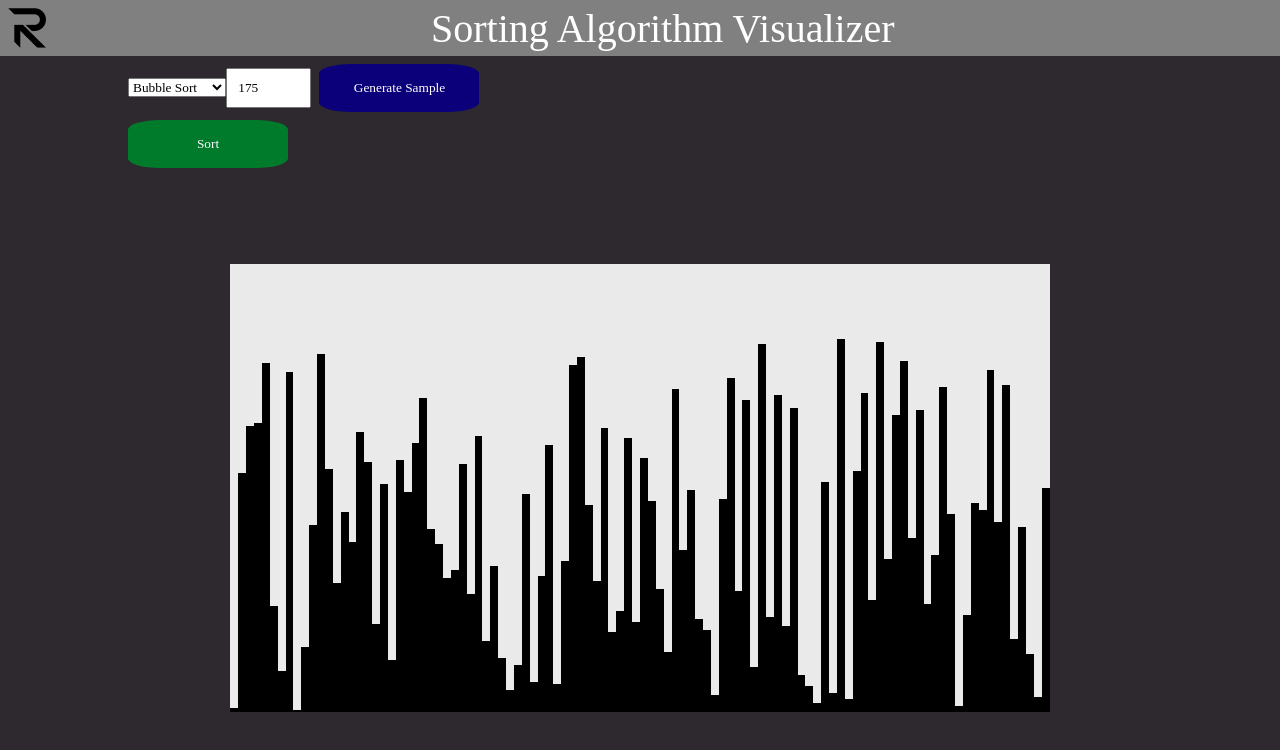
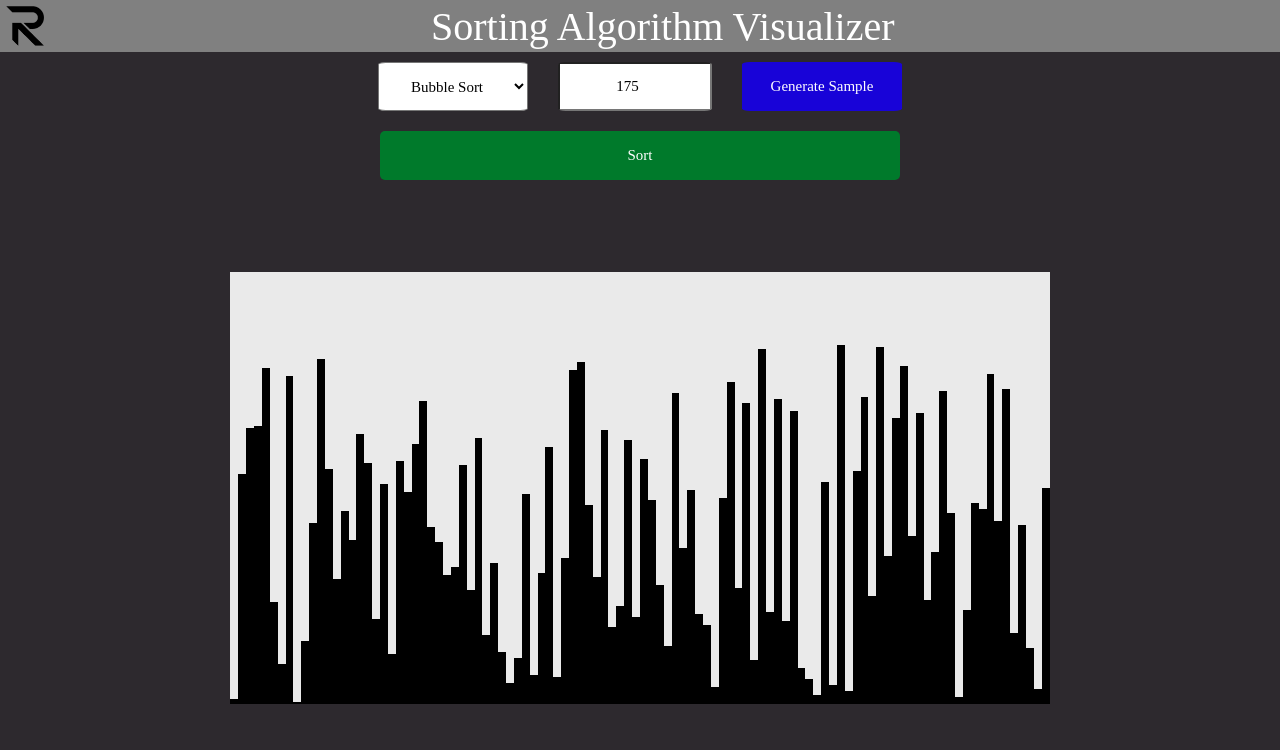
Before and after one commit to rohanbindelowar/Sorting-Algorithms-visualizer, a React (Create React App) app: page / in a window 1280 px wide. Shown: the top 750 px of the page. Built offline with nearby package versions, Linux system fonts and the light colour scheme.

Commit message:
styling and bug solved

```diff
--- a/src/Algorithms/BubbleSort.js
+++ b/src/Algorithms/BubbleSort.js
@@ -3,7 +3,7 @@ import inputOn from "./InputOn";
 import Sleep from "./Sleep";
 import GreenLayer from "./GreenLayer";
 
-const BubbleSort = async (data, setData, speed, jump) => {
+const BubbleSort = async (data, setData) => {
   const arr = [...data];
   const n = arr.length;
   let i, j;
@@ -34,7 +34,7 @@ const BubbleSort = async (data, setData, speed, jump) => {
       }
     }
   }
-  GreenLayer(data, speed, jump);
+  GreenLayer(data);
   inputOn();
 };
 export default BubbleSort;
--- a/src/Algorithms/GreenLayer.js
+++ b/src/Algorithms/GreenLayer.js
@@ -1,7 +1,7 @@
 import React from 'react'
 import Sleep from './Sleep';
 
-export const GreenLayer = async(data, speed, jump) => {
+export const GreenLayer = async(data) => {
   let i,j;
   let counter = 0;
   const n = data.length;
--- a/src/Algorithms/InsertionSort.js
+++ b/src/Algorithms/InsertionSort.js
@@ -3,7 +3,7 @@ import Sleep from "./Sleep";
 import GreenLayer from "./GreenLayer";
 import InputOn from "./InputOn";
 
-const InsertionSort = async (data, setData,) => {
+const InsertionSort = async (data, setData) => {
   const arr = [...data];
   const n = arr.length;
   let i, j, temp;
@@ -37,7 +37,7 @@ const InsertionSort = async (data, setData,) => {
     document.getElementById(j + 1).style.height = keyHeight;
     setData(arr);
   }
-  GreenLayer(data, setData);
+  GreenLayer(data);
   InputOn();
 };
 
--- a/src/components/Form.js
+++ b/src/components/Form.js
@@ -35,12 +35,12 @@ const Form = () => {
   }, [number]);
 
   return (
-
-      <div>
+    <div>
+      <div className='content'>
         <select
           name="sortingAlgorithm"
           id="sortingAlgorithm"
-          className="sortingAlgorithm"
+          className="formElement"
           onChange={handleAlgorithmChange}
           value={algorithm}
         >
@@ -61,7 +61,7 @@ const Form = () => {
         <button className="formElement" id='generateButton' onClick={() => generateSample(number)}>
           Generate Sample
         </button>
-
+        </div>
 
       <DataContext.Provider value={data}>
         <Tray algorithm={algorithm} data={data} setData={setData} />
--- a/src/components/Tray.js
+++ b/src/components/Tray.js
@@ -1,4 +1,4 @@
-import React, { useContext, useState } from "react";
+import React, { useContext } from "react";
 import { DataContext } from "./Form";
 import Bar from "./Bar";
 import BubbleSort from "../Algorithms/BubbleSort";
@@ -9,9 +9,7 @@ import '../styles/Tray.css'
 
 export const Tray = (props) => {
   const data = useContext(DataContext);
-  const [speed, setSpeed] = useState(0);
-  const [jump, setJump] = useState(0);
-  const [sliderValue, setSliderValue] = useState(51);
+
 
   const sort = () => {
     if (document.getElementById("isSorted").value == "1") return;
@@ -23,18 +21,18 @@ export const Tray = (props) => {
     switch (props.algorithm) {
       case "bubbleSort": {
         console.log("Bubble sort is in progress");
-        BubbleSort(props.data, props.setData, speed, jump);
+        BubbleSort(props.data, props.setData);
         break;
       }
       case "selectionSort": {
         console.log("Selection sort is in progress");
-       SelectionSort(props.data, props.setData, speed, jump);
+       SelectionSort(props.data, props.setData);
         break;
       }
 
       case "insertionSort": {
         console.log("Insertion sort is in progress");
-       InsertionSort(props.data, props.setData, speed, jump);
+       InsertionSort(props.data, props.setData);
         break;
       }
       default: {
@@ -44,7 +42,7 @@ export const Tray = (props) => {
     }
   };
   return (
-    <div>
+    <div className="trayContent">
       <button onClick={sort} id="sortingButton" className="edit">
         Sort
       </button>
--- a/src/main.css
+++ b/src/main.css
@@ -15,12 +15,7 @@ a {
 }
 
 
-.formElement , button
-{
-    padding : 1%;
-    margin-top : 1vh;
-    margin-right : 0.5%
-}
+
 .items{
     width: 80vw;
     margin: 0 auto;
--- a/src/styles/Form.css
+++ b/src/styles/Form.css
@@ -1,22 +1,38 @@
 
+.content{
+    display: flex;
+    justify-content:center;
+    gap: 30px;
+    padding-top: 10px;
 
-#count
-{
-    margin-right: 1vh;
+}
+
+.formElement{
+    width: 150px;
+    text-align: center;
+    border-radius: 5%;
+    background: #ffffff;
+    font-size: 15px;
 }
 
 #generateButton
 {
     padding : 2vh;
-    background-color: rgb(12, 0, 122);
+    background-color: rgb(24, 3, 216);
     color : white;
     border: transparent;
-   border-radius: 20%;
+   border-radius: 5%;
    width: 20vh;
 
 }
 
 #generateButton:hover
 {
-    opacity: 60%;
+    padding : 2vh;
+    background-color: rgb(18, 0, 179);
+    color : white;
+    border: transparent;
+   border-radius: 5%;
+   cursor: pointer;
+
 }
--- a/src/styles/Header.css
+++ b/src/styles/Header.css
@@ -5,6 +5,7 @@ background-color: gray;
 color: white;
 padding: .5vh;
 justify-content: space-between;
+padding: 2px;
 }
 
 .heading{
--- a/src/styles/Tray.css
+++ b/src/styles/Tray.css
@@ -1,36 +1,35 @@
-
-#tray
-{
+#tray {
   display: flex;
   justify-content: center;
   align-items: center;
-    height: 80vh;
+  height: 77vh;
 }
 
-#sortingButton
-{
-
-    padding : 2vh;
+#sortingButton {
+  padding: 2vh;
   background-color: rgb(0, 122, 43);
-    color : white;
+  color: white;
   border: transparent;
-   border-radius: 20%;
-   width: 20vh;
-   display: flex;
-   justify-content: center;
+  border-radius: 5px;
+  width: 65vh;
+  margin: 20px auto 0 auto;
+  font-size: 15px;
 
 
 }
-
-#sortingButton:hover
-{
-    opacity: 70%;
+.trayContent{
+  display: flex;
+  flex-direction: column;
+  justify-content: center;
+}
+#sortingButton:hover {
+  background-color: rgb(0, 109, 38);
+  cursor: pointer;
 }
 
-.screen
-{
+.screen {
   position: relative;
-    height : 70%;
+  height: 70%;
   width: 80%;
   background-color: rgb(234, 234, 234);
 }
```
Lines whose indentation alone changed are shown as unchanged.
